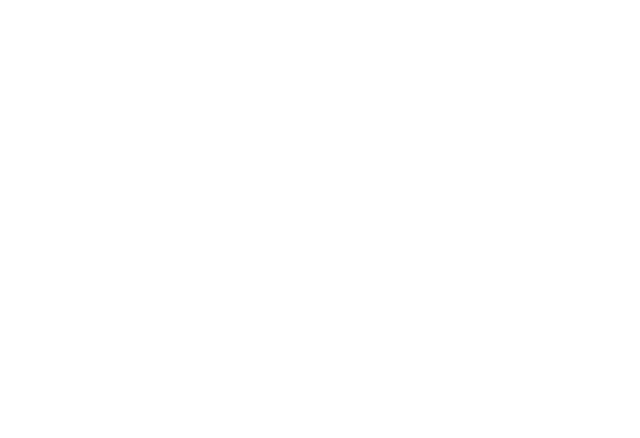
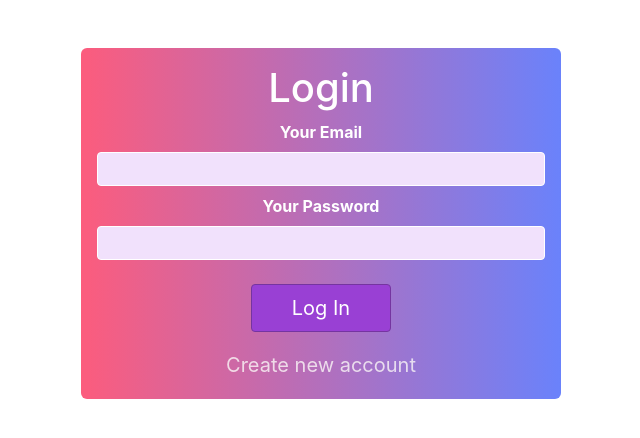
Before and after one commit to silver1124/ecommerce-website, a React (Create React App) app: page /Login in a window 1280 px wide. Before the commit this address had no page. Shown: the top 438 px of the page, without its empty margins (319-959 px from the left). Built offline with nearby package versions, Linux system fonts and the light colour scheme; the HTML template or start-up script is replaced by a standard one.

Commit message:
Adding Login to Ecommerce

```diff
--- a/src/App.js
+++ b/src/App.js
@@ -4,6 +4,7 @@ import AboutNav from './NavBar.js/AboutNav';
 import HomeNav from './NavBar.js/HomeNav';
 import ContactNav from './NavBar.js/ContactNav';
 import ProductDetails from './pages/ProductDetails';
+import Login from './pages/Login';
 
 function App() {
   return (
@@ -12,6 +13,7 @@ function App() {
         <Route path="/Home" element={<HomeNav />} />
         <Route path="/" element={<Store />} />
         <Route path="/About" element={<AboutNav />} />
+        <Route path='/Login' element={<Login/>}/>
         <Route path="/Contact" element={<ContactNav />} />
         <Route path='/products/:id' element={<ProductDetails/>}/>
       </Routes>
--- a/src/component/Header.js
+++ b/src/component/Header.js
@@ -1,14 +1,23 @@
 import { Button, Container, Nav, Navbar, Col } from "react-bootstrap";
 import { useContext } from "react";
 import CartContext from "../store/CartContext";
-import { Link } from 'react-router-dom';
+import { Link, useNavigate } from 'react-router-dom';
+import AuthContext from "../store/auth-context";
 
 const Header = props => {
 
   const cartCtx = useContext(CartContext)
+  const authCtx= useContext(AuthContext);
+  const navigate= useNavigate();
+  const isLoggedIn= authCtx.isLoggedIn;
+
   const numberOfItems = cartCtx.cart.reduce((sum, item)=>{
     return sum + item.quantity
   },0)
+  const logoutHandler=()=>{
+    authCtx.logout();
+    navigate('/home');
+  }
 
   return (
     <div>
@@ -20,6 +29,8 @@ const Header = props => {
               <Nav.Link as={Link} to="/Home">Home</Nav.Link>
               <Nav.Link as={Link} to="/">Store</Nav.Link>
               <Nav.Link as={Link} to="/About">About</Nav.Link>
+              {!isLoggedIn && <Nav.Link as={Link} to="/Login">Login</Nav.Link>}
+              {isLoggedIn && <button onClick={logoutHandler}>Logout</button>}
               <Nav.Link as={Link} to="/Contact">Contact</Nav.Link>
             </Nav>
           </Col>
--- /dev/null
+++ b/src/pages/Login.js
@@ -0,0 +1,94 @@
+import { useState,useRef, useContext } from 'react';
+import { useNavigate } from 'react-router-dom';
+import AuthContext from '../store/auth-context';
+
+import classes from './Login.module.css';
+
+const Login = () => {
+  const [isLogin, setIsLogin] = useState(true);
+  const [loading, setLoading] = useState(false);
+  const emailInputRef= useRef();
+  const passwordInputRef= useRef();
+  const authCtx= useContext(AuthContext);
+  const navigate= useNavigate();
+
+
+  const switchAuthModeHandler = () => {
+    setIsLogin((prevState) => !prevState);
+  };
+
+  const onSubmitHandler=(e)=>{
+    e.preventDefault();
+    let enteredEmail=  emailInputRef.current.value;
+    let enteredPassword= passwordInputRef.current.value;
+    setLoading(true);
+    navigate('/')
+
+    let url;
+    if(isLogin){
+      url= 'https://identitytoolkit.googleapis.com/v1/accounts:signInWithPassword?key=AIzaSyAtylR8EPdVEEDUFY1w-nmhwvngyqI67ec';
+    }
+      else{
+        url= 'https://identitytoolkit.googleapis.com/v1/accounts:signUp?key=AIzaSyAtylR8EPdVEEDUFY1w-nmhwvngyqI67ec';
+      }
+      fetch(url ,{
+        method:'POST',
+        body: JSON.stringify({
+          email: enteredEmail,
+          password: enteredPassword,
+          returnSecureToken: true
+        }),
+        headers: {
+          'content-type' : 'application/json'
+        }
+      }).then(res =>{
+        setLoading(false);
+        if(res.ok){
+          return res.json().then(data=>{
+            authCtx.login(data.idToken);
+            navigate('/');
+            console.log(data.idToken)
+          })
+        } else{
+              return res.json().then(data=>{
+              if(data && data.error.message){
+                alert("Authentication not successful- " + data.error.message)
+              } else{
+                alert("Some error occured!! Please try again..")
+              }
+          })
+        }
+      })
+
+    emailInputRef.current.value="";
+    passwordInputRef.current.value="";
+  }
+
+return (
+    <section className={classes.auth}>
+      <h1>{isLogin ? 'Login' : 'Sign Up'}</h1>
+      <form >
+        <div className={classes.control}>
+          <label htmlFor='email'>Your Email</label>
+          <input type='email' id='email' ref={emailInputRef} required />
+        </div>
+        <div className={classes.control}>
+          <label htmlFor='password'>Your Password</label>
+          <input
+            type='password' id='password' ref={passwordInputRef} required />
+        </div>
+        <div className={classes.actions}>
+          {!loading && <button type='submit' className={classes.loginBtn} onClick={onSubmitHandler}>
+          {isLogin ? "Log In" : "Create Account"} </button>}
+
+            {loading && <h2>Submitting Data...</h2>}
+
+           {!loading && <button type='button' className={classes.toggle} onClick={switchAuthModeHandler}>
+          {isLogin ? 'Create new account' : 'Login with existing account'}</button>}
+        </div>
+      </form>
+    </section>
+  );
+};
+
+export default Login;
--- /dev/null
+++ b/src/pages/Login.module.css
@@ -0,0 +1,76 @@
+.auth {
+    margin: 3rem auto;
+    width: 95%;
+    max-width: 30rem;
+    border-radius: 6px;
+    background-image: linear-gradient(to right, #fc5c7d, #6a82fb);
+    box-shadow: 4 6px 8px rgba(0, 0, 0, 0.2);
+    padding: 1rem;
+    text-align: center;
+    color: white;
+  }
+
+  .auth h1 {
+    text-align: center;
+    color: white;
+  }
+
+  .control {
+    margin-bottom: 0.5rem;
+  }
+
+  .control label {
+    display: block;
+    color: white;
+    font-weight: bold;
+    margin-bottom: 0.5rem;
+  }
+
+  .control input {
+    font: inherit;
+    background-color: #f1e1fc;
+    color: #38015c;
+    border-radius: 4px;
+    border: 1px solid white;
+    width: 100%;
+    text-align: left;
+    padding: 0.25rem;
+  }
+
+  .actions{
+    margin-top: 1.5rem;
+    display: flex;
+    flex-direction: column;
+    align-items: center;
+  }
+
+  .actions button{
+    cursor: pointer;
+    font: inherit;
+    color: white;
+    background-color: #9940d4;
+    border: 1px solid #7535a0;
+    border-radius: 4px;
+    padding: 0.5rem 2.5rem;
+    font-size: 20px;
+  }
+
+  .actions button:hover{
+    background-color: #873abb;
+    border-color: #873abb;
+    box-shadow: 2px 3px 6px #efeef0;
+  }
+
+  .actions .toggle {
+    margin-top: 1rem;
+    background-color: transparent;
+    color: rgb(250, 246, 246, 0.8);
+    border: none;
+    padding: 0.15rem 1.5rem;
+
+  }
+
+  .actions .toggle:hover {
+    background-color: transparent;
+    color: rgb(248, 244, 244, 1);
+  }
--- /dev/null
+++ b/src/store/auth-context.js
@@ -0,0 +1,34 @@
+import React,{useState, createContext} from 'react'
+
+
+const AuthContext = createContext({
+    token : "",
+    isLoggedIn: false,
+    login: (token)=>{},
+    logout: ()=>{}
+});
+
+export const AuthContextProvider =(props)=>{
+    const [token, setToken]= useState(localStorage.getItem('token'));
+
+    let userIsLoggedIn= !!token;
+
+    const loginHandler =(token)=>{
+        localStorage.setItem('token', token);
+        setToken(token)
+    }
+    const logoutHandler=()=>{
+        setToken(null);
+        localStorage.removeItem('token')
+    }
+
+    const contextValue = {
+        token: token,
+        isLoggedIn: userIsLoggedIn,
+        login: loginHandler,
+        logout: logoutHandler
+    }
+
+    return <AuthContext.Provider value={contextValue}>{props.children}</AuthContext.Provider>
+}
+export default AuthContext;
```
